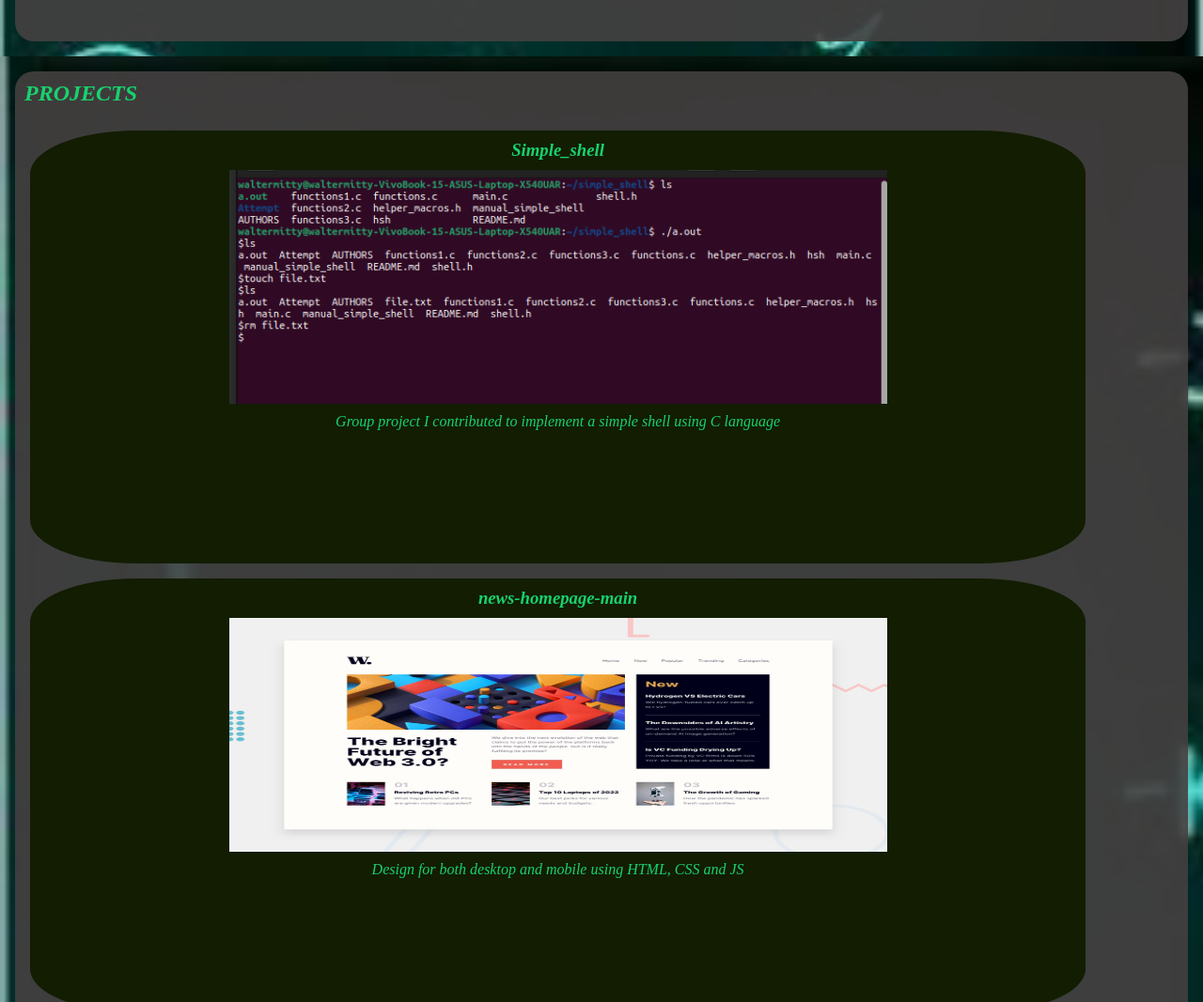
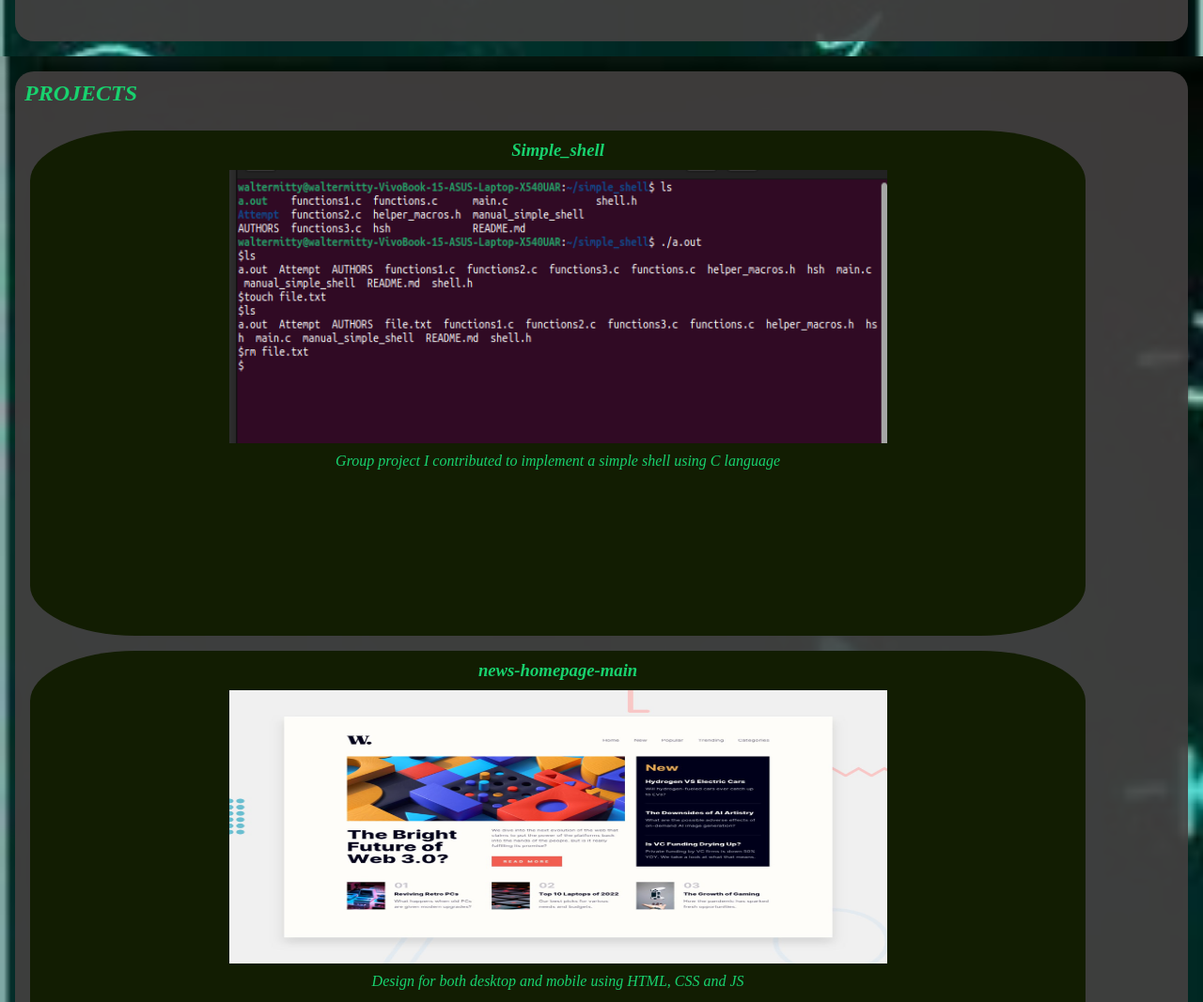
Before and after one commit to waltertaya/waltertaya-portfolio-, a plain HTML site: page index.html in a window 1280 px wide. Shown: the part 1540-2607 px from the top of the page at 94% size. Drawn offline with Linux system fonts and the light colour scheme.

Commit message:
updated projects section

```diff
--- a/styles.css
+++ b/styles.css
@@ -185,7 +185,7 @@ hr {
   background-color: #121d02;
   max-width: 90%;
   width: 100%;
-  max-height: 12%;
+  max-height: 14%;
   height: 100%;
   border-radius: 10%;
   display: flex;
```
